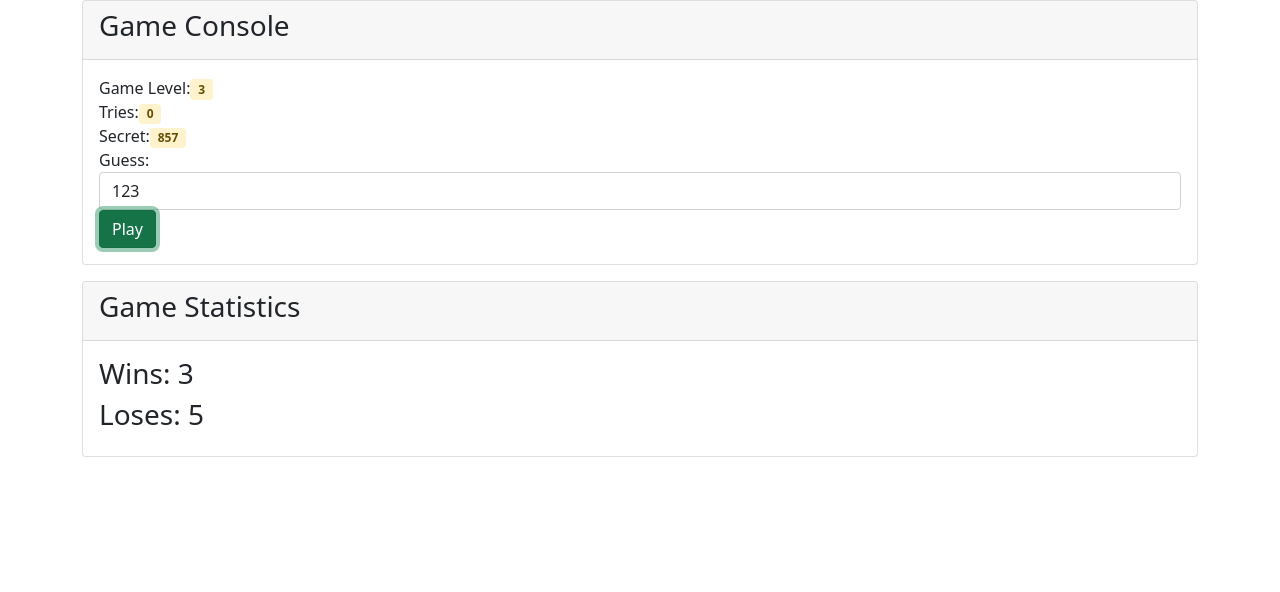
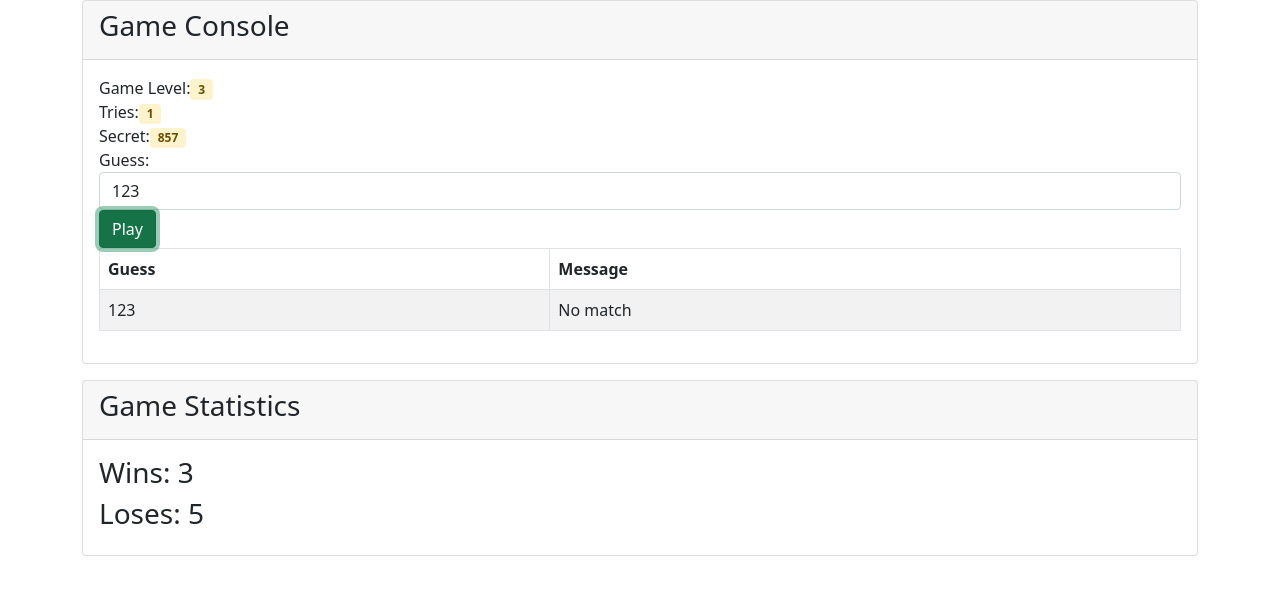
Before and after one commit to deepcloudlabs/dcl306-2021-aug-02, a React (Create React App) app in the folder mastermind/: page / in a window 1280 px wide. Both pictures are taken after a click on the button "Play". Shown: the top 592 px of the page. Built offline with nearby package versions, Linux system fonts and the light colour scheme.

Commit message:
implement play method

```diff
--- a/mastermind/src/components/mastermind.js
+++ b/mastermind/src/components/mastermind.js
@@ -2,6 +2,7 @@ import React from "react";
 import GameStatistics from "./statistics";
 import CardTitle from "./card_title";
 import Badge from "./badge";
+import Move from "../model/move";
 
 export default class Mastermind extends React.PureComponent {
     constructor(props,context) {
@@ -39,8 +40,54 @@ export default class Mastermind extends React.PureComponent {
         })
     }
 
+    evaluateMove = (secret,guess) => {
+        let secretAsString = secret.toString();
+        let guessAsString = guess.toString();
+        let perfectMatch = 0;
+        let partialMatch = 0;
+        for (let i=0;i<secretAsString.length;i++){
+            let s = secretAsString.charAt(i);
+            for (let j=0;j<guessAsString.length;j++){
+                let g = guessAsString.charAt(j);
+                if (s===g){
+                    if (i===j){
+                        perfectMatch++;
+                    }  else {
+                        partialMatch++;
+                    }
+                }
+            }
+        }
+        let evalstr = ""
+        if (perfectMatch === 0 && partialMatch === 0){
+            evalstr = "No match";
+        } else {
+            if (partialMatch>0)
+                evalstr = `-${partialMatch}`;
+            if (perfectMatch>0)
+                evalstr += `+${perfectMatch}`;
+        }
+        return {perfectMatch, partialMatch, evalstr}
+    }
+
     play = () => {
-
+        let tries = this.state.tries;
+        let moves = [...this.state.moves];
+        tries++;
+        if (this.state.secret === this.state.guess){
+            //TODO: move to the next level
+        } else {
+            if (tries > 10){
+                //TODO: player loses
+            } else {
+                let evaluation = this.evaluateMove(this.state.secret, this.state.guess);
+                moves.push(new Move(this.state.guess, evaluation));
+                this.setState({
+                    tries: tries,
+                    moves: moves
+                })
+            }
+        }
     }
 
     render = () => {
@@ -66,6 +113,24 @@ export default class Mastermind extends React.PureComponent {
                           <button  onClick={this.play}
                                    className="btn btn-success">Play</button>
                       </div>
+                      <div className="form-group">
+                          <table className="table table-striped table-hover table-responsive table-bordered">
+                              <thead>
+                                <tr>
+                                    <th>Guess</th>
+                                    <th>Message</th>
+                                </tr>
+                              </thead>
+                              <tbody>{
+                                 this.state.moves.map( move =>
+                                     <tr key={move.guess}>
+                                         <td>{move.guess}</td>
+                                         <td>{move.evaluation.evalstr}</td>
+                                     </tr>
+                                 )
+                              }</tbody>
+                          </table>
+                      </div>
                   </div>
               </div>
               <p></p>
--- /dev/null
+++ b/mastermind/src/model/move.js
@@ -0,0 +1,6 @@
+export default class Move {
+    constructor(guess,evaluation) {
+        this.guess = guess;
+        this.evaluation = evaluation;
+    }
+}
```
